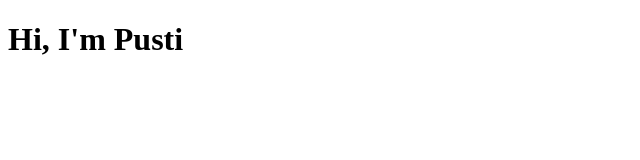
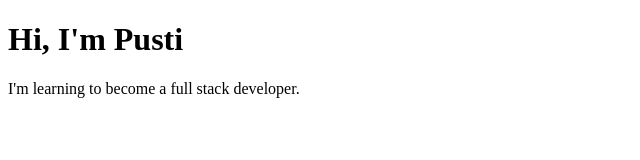
Before and after one commit to pusti18/portfolio, a plain HTML site: page index.html in a window 1280 px wide. Shown: the whole page, without its empty margins (0-640 px from the left). Drawn offline with Linux system fonts and the light colour scheme.

Commit message:
Add about paragraph

```diff
--- a/index.html
+++ b/index.html
@@ -5,5 +5,6 @@
 </head>
 <body>
   <h1>Hi, I'm Pusti</h1>
+  <p>I'm learning to become a full stack developer.</p>
 </body>
 </html>
```
